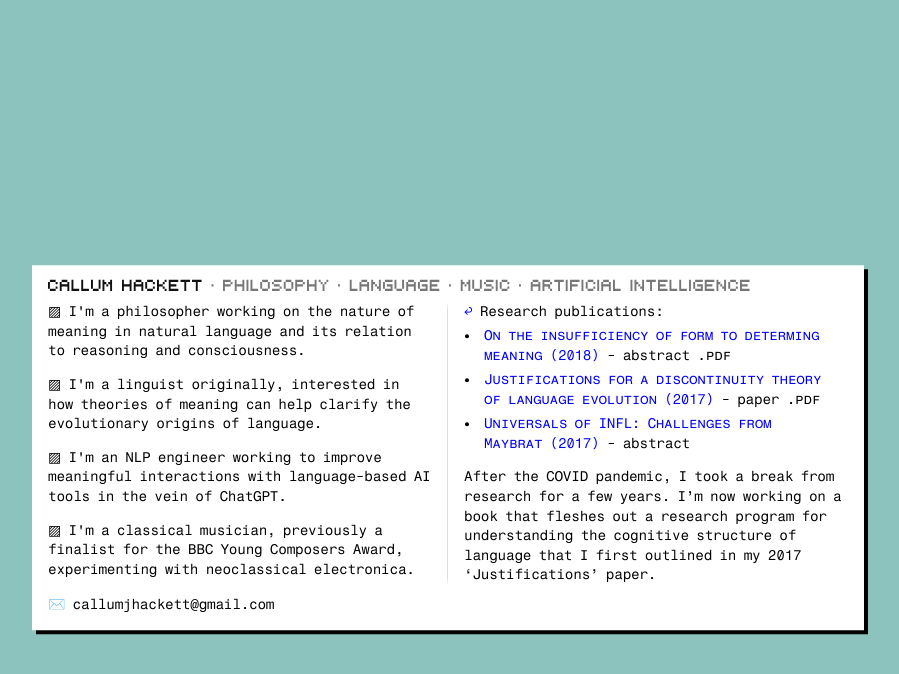
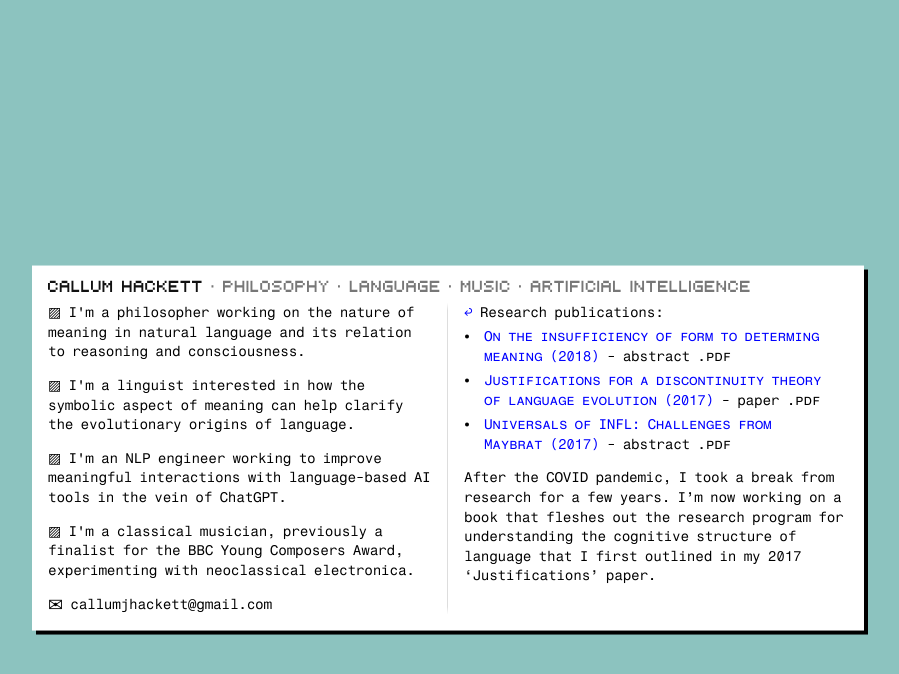
Before and after one commit to callumhackett/callumhackett.github.io, a Jekyll site: the page built from publications.html, in a window 1280 px wide. Shown: the top 674 px of the page, without its empty margins (190-1089 px from the left). Built offline with Jekyll 4.4.1, drawn with Linux system fonts in a browser that asks for light colours.

Commit message:
content updates

```diff
--- a/_config.yml
+++ b/_config.yml
@@ -3,7 +3,7 @@ repository: callumhackett/callumhackett.github.io
 
 # these are default site attributes
 name: Callum Hackett
-description: Callum Hackett is a researcher in linguistics and philosophy, as well as an NLP engineer working on the quality of language-based AI tools. He hosts the 'Descartes in the Desert' podcast and performs neoclassical electronica as Holberg.
+description: Callum Hackett is a researcher in philosophy and linguistics, as well as an NLP engineer working to improve language-based AI tools. He hosts the 'Descartes in the Desert' podcast and performs neoclassical electronica as Holberg.
 author: Callum Hackett
 
 # these are page/post attribute defaults that can be overridden (note: they are not site attributes)
@@ -13,7 +13,7 @@ defaults:
       path: "" # applies everywhere
     values:
       type: website
-      description: Callum Hackett is a researcher in linguistics and philosophy, as well as an NLP engineer working on the quality of language-based AI tools. He hosts the 'Descartes in the Desert' podcast and performs neoclassical electronica as Holberg.
+      description: Callum Hackett is a researcher in philosophy and linguistics, as well as an NLP engineer working to improve language-based AI tools. He hosts the 'Descartes in the Desert' podcast and performs neoclassical electronica as Holberg.
       #image: /assets/images/social/studio_notes.jpg
       #image_alt: Callum Hackett
 
--- a/_layouts/front.html
+++ b/_layouts/front.html
@@ -1,25 +1,23 @@
 {%- capture body-content -%}
 <div id="body-grid">
     <div id="title-bar">
-        <div id="title-content">
+        <div id="title-content"> <!-- this separate div helps apply a CSS scale transform to the text and not its containing grid row -->
             <p><a id="title" href="{{ site.url }}">Callum Hackett</a> •&nbsp;Philosophy •&nbsp;Language •&nbsp;Music •&nbsp;Artificial&nbsp;Intelligence</p>
         </div>
     </div>
     <div id="summary">
         <p>I'm a philosopher working on the nature of meaning in natural language and its relation to reasoning and consciousness.</p>
-        <p>I'm a linguist originally, interested in how theories of meaning can help clarify the evolutionary origins of language.</p>
+        <p>I'm a linguist interested in how the symbolic aspect of meaning can help clarify the evolutionary origins of language.</p>
         <p>I'm an NLP engineer working to improve meaningful interactions with language-based AI tools in the vein of ChatGPT.</p>
         <p>I'm a classical musician, previously a finalist for the BBC Young Composers Award, experimenting with neoclassical electronica.</p>
+        <span style="font-size:18px; position: relative; top:2px;">✉</span> callumjhackett@gmail.com
     </div>
     {%- if page.url == "/404.html" -%}
-        <div id="not_found">
+    <div id="not_found">
     {%- else -%}
-        <div id="content">
+    <div id="content">
     {%- endif -%}
-            {{ content | smartify }}
-        </div>
-    <div id="contact">
-        ✉️ callumjhackett@gmail.com
+    {{ content | smartify }}
     </div>
 </div>
 {%- endcapture -%}
--- a/assets/css/main.css
+++ b/assets/css/main.css
@@ -24,7 +24,66 @@ body {
 }
 *::selection {
     background: var(--accent-color);
-    color: var(--selection-background);
+    color: var(--selection-color);
+}
+#body-grid {
+    background: var(--body-background);
+    box-shadow: var(--box-shadow);
+    padding: 6px var(--body-padding) var(--body-padding);
+    margin-bottom: calc(var(--mobile-vertical-spacing) + var(--shadow-size));
+}
+@media screen and (min-width: 840px) {
+    #body-grid {
+        display: grid;
+        grid: auto auto auto / var(--column-width) var(--column-width); /* rows then columns */
+        position: absolute;
+        top: 50%;
+        left: 50%;
+        transform: translate(calc(-50% - calc(var(--shadow-size) / 2)), calc(-50% - calc(var(--shadow-size) / 2)));
+    }
+    #title-bar {
+        grid-column: 1 / 3;
+        grid-row: 1;
+    }
+    #summary {
+        grid-column: 1;
+        grid-row: 2;
+        padding-right: var(--body-padding);
+        border-right: var(--border-style);
+        border-image: linear-gradient(to bottom, var(--border-color)) 0 1 0 0;
+    }
+    #content {
+        grid-column: 2;
+        grid-row: 2;
+        padding-left: var(--body-padding);
+    }
+    #not_found {
+        grid-column: 2;
+        grid-row: 2;
+        padding-left: var(--body-padding);
+        place-self: center;
+    }
+}
+@media screen and (max-width: 839px) {
+    body {
+        padding: 0 3%;
+    }
+    #body-grid {
+        margin-top: var(--mobile-vertical-spacing);
+    }
+    #summary {
+        padding-bottom: var(--body-padding);
+    }
+    #content {
+        border-top: var(--border-style);
+        border-image: linear-gradient(to right, var(--border-color)) 1 0 0 0;
+        padding-top: var(--body-padding);
+    }
+    #not_found {
+        border-top: var(--border-style);
+        border-image: linear-gradient(to right, var(--border-color)) 1 0 0 0;
+        padding-top: var(--body-padding);
+    }
 }
 
 /* Font Families */
@@ -69,6 +128,10 @@ body, p, li {
 }
 
 /* Main Body Elements */
+a, a:active, a:visited, a:hover {
+    color: var(--accent-color);
+    text-decoration: none;
+}
 p:not(:last-child) {
     margin-block-end: var(--body-font-size);
 }
@@ -95,10 +158,6 @@ p:last-child {
     font-style: italic;
     margin-top: -6px !important;
 }
-a, a:active, a:visited, a:hover {
-    color: var(--accent-color);
-    text-decoration: none;
-}
 ul {
     padding: 0 var(--body-padding);
     margin-block-start: calc(var(--body-font-size) / 3);
@@ -109,15 +168,13 @@ li {
     margin-block-end: calc(var(--body-font-size) / 3);
 }
 audio {
-    color: #fff;
-    background-color: #fff;
     width: 100%;
 }
-.youtube { /* the youtube rules maintain a flexible size with 2.39:1 aspect ratio */
+.youtube { /* the youtube rules maintain a flexible size with 2.1:1 aspect ratio */
     position: relative;
     width: 100%;
     height: 0;
-    padding-bottom: calc(100% / 2.39);
+    padding-bottom: calc(100% / 2.1);
     margin: 0;
 }
 .youtube iframe {
@@ -127,70 +184,3 @@ audio {
     width: 100%;
     height: 100%;
 }
-#contact {
-    margin-top: 10px;
-}
-
-/* Containers */
-#body-grid {
-    background: var(--body-background);
-    box-shadow: var(--box-shadow);
-    padding: 6px var(--body-padding) var(--body-padding);
-    margin-bottom: calc(var(--mobile-vertical-spacing) + var(--shadow-size));
-}
-
-/* Containers */
-@media screen and (min-width: 840px) {
-    #body-grid {
-        display: grid;
-        grid: auto auto auto / var(--column-width) var(--column-width); /* rows then columns */
-        position: absolute;
-        top: 50%;
-        left: 50%;
-        transform: translate(calc(-50% - calc(var(--shadow-size) / 2)), calc(-50% - calc(var(--shadow-size) / 2)));
-    }
-    #title-bar {
-        grid-column: 1 / 3;
-        grid-row: 1;
-    }
-    #summary {
-        grid-column: 1;
-        grid-row: 2;
-        padding-right: var(--body-padding);
-        border-right: var(--border-style);
-        border-image: linear-gradient(to bottom, var(--border-color)) 0 1 0 0;
-    }
-    #content {
-        grid-column: 2;
-        grid-row: 2;
-        padding-left: var(--body-padding);
-    }
-    #not_found {
-        grid-column: 2;
-        grid-row: 2;
-        padding-left: var(--body-padding);
-        place-self: center;
-    }
-}
-
-@media screen and (max-width: 839px) {
-    body {
-        padding: 0 3%;
-    }
-    #body-grid {
-        margin-top: var(--mobile-vertical-spacing);
-    }
-    #summary {
-        padding-bottom: var(--body-padding);
-    }
-    #content {
-        border-top: var(--border-style);
-        border-image: linear-gradient(to right, var(--border-color)) 1 0 0 0;
-        padding-top: var(--body-padding);
-    }
-    #not_found {
-        border-top: var(--border-style);
-        border-image: linear-gradient(to right, var(--border-color)) 1 0 0 0;
-        padding-top: var(--body-padding);
-    }
-}
--- a/assets/css/variables.css
+++ b/assets/css/variables.css
@@ -1,8 +1,7 @@
 :root {
-    /* Background Colours */
+    /* Background Colors */
     --main-background: rgb(140, 195, 191);
     --body-background: #fff;
-    --selection-background: #fff;
     --shadow-size: 4px;
     --box-shadow: var(--shadow-size) var(--shadow-size) 0px 0px #000;
 
@@ -14,13 +13,12 @@
     --very-soft-color: #ddd;
     --border-style: 1px solid;
     --border-color: #fff, var(--very-soft-color) 2.5%, var(--very-soft-color) 97.5%, #fff;
+    --selection-color: #fff;
 
     /* Font Families */
     --accent-font: 'uni0553', 'fragment mono', 'roboto mono', monospace;
     --accent-font-scale: 0.85;
     --body-font: 'fragment mono', 'roboto mono', monospace;
-
-    /* Sizes */
     --title-small-size: 18px;
     --body-font-size: 14px;
     --body-line-height: 1.4em;
--- a/index.html
+++ b/index.html
@@ -4,8 +4,8 @@ title: Home
 ---
 Take a look at my:
 <ul>
-  <li><a href="https://descartesinthedesert.substack.com/"><em>Descartes in the Desert</em></a> 🌵 philosophy podcast</li>
+  <li><a target="_blank" href="https://descartesinthedesert.substack.com/"><em>Descartes in the Desert</em></a> 🌵 philosophy podcast</li>
   <li><a href="{{ site.url }}/publications.html">Research publications 🎓</a></li>
-  <li>Music 🎵 on <a href="https://www.youtube.com/@holberg_music">YouTube</a> and <a href="https://holberg.bandcamp.com">bandcamp</a></li>
+  <li>Music 🎵 on <a target="_blank" href="https://www.youtube.com/@holberg_music">YouTube</a> and <a target="_blank" href="https://holberg.bandcamp.com">bandcamp</a></li>
 </ul>
 {%- include youtube.html video_id="-MoHFhtfB_Y" -%}
--- a/publications.html
+++ b/publications.html
@@ -6,6 +6,6 @@ title: Publications
 <ul>
     <li><a target="_blank" href="/assets/papers/On_the_insufficiency_of_form_to_determine_meaning.pdf">On the insufficiency of form to determing meaning (2018)</a> - abstract <span style="font-variant: small-caps">.pdf</span></li>
     <li><a target="_blank" href="/assets/papers/Justifications_for_a_discontinuity_theory_of_language_evolution.pdf">Justifications for a discontinuity theory of language evolution (2017)</a> - paper <span style="font-variant: small-caps">.pdf</span></li>
-    <li><a target="_blank" href="/assets/papers/Universals_of_INFL.pdf">Universals of INFL: Challenges from Maybrat (2017)</a> - abstract</li>
+    <li><a target="_blank" href="/assets/papers/Universals_of_INFL.pdf">Universals of INFL: Challenges from Maybrat (2017)</a> - abstract <span style="font-variant: small-caps">.pdf</span></li>
 </ul>
-After the COVID pandemic, I took a break from research for a few years. I'm now working on a book that fleshes out a research program for understanding the cognitive structure of language that I first outlined in my 2017 'Justifications' paper.
+After the COVID pandemic, I took a break from research for a few years. I'm now working on a book that fleshes out the research program for understanding the cognitive structure of language that I first outlined in my 2017 'Justifications' paper.
```
Also changed, not shown: favicon.ico.
